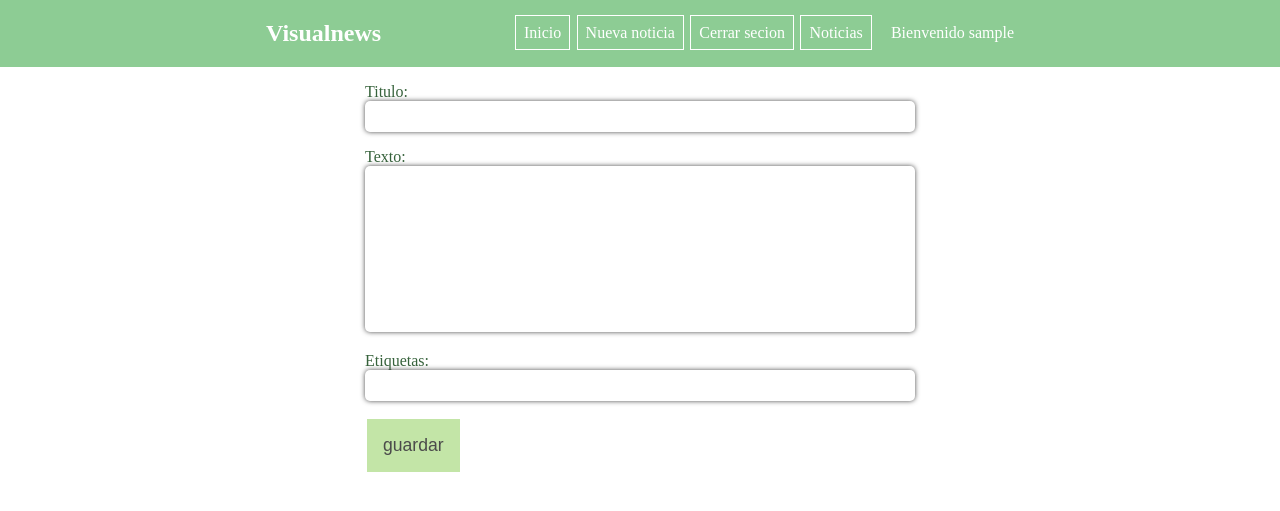
After one commit to arielstu/mi-proyecto-django, a Django app: page /noticias/nueva/ in a window 1280 px wide. The commit adds this page. Shown: the top 511 px of the page. Run offline with Django 3.2, Linux system fonts and the light colour scheme; the visitor is signed in with stand-in values (Sample User, id 1).

Commit message:
casi completo

```diff
--- a/visualnews/admin.py
+++ b/visualnews/admin.py
@@ -2,6 +2,8 @@ from django.contrib import admin
 
 from .models import Noticia
 from. models import Comentario
+from. models import Puntuacion
 
 admin.site.register(Noticia)
 admin.site.register(Comentario)
+admin.site.register(Puntuacion)
--- a/visualnews/forms.py
+++ b/visualnews/forms.py
@@ -1,5 +1,9 @@
 from django.contrib.auth.models import User
 from django.contrib.auth.forms import UserCreationForm
+from django import forms
+from .models import Noticia
+from .models import Comentario
+from .models import Puntuacion
 
 class RegistroForm(UserCreationForm):
     class Meta:
@@ -16,3 +20,18 @@ class RegistroForm(UserCreationForm):
             'last_name':'Appellido',
             'email':'Correo'
         }
+class NoticiaForm(forms.ModelForm):
+    class Meta:
+        model=Noticia
+        fields=('titulo','texto','etiquetas')
+
+class ComentarioForm(forms.ModelForm):
+    class Meta:
+        model=Comentario
+        fields=('texto',)
+        labels={'texto':''}
+class PuntuacionForm(forms.ModelForm):
+    class Meta:
+        model=Puntuacion
+        fields=('voto',)
+        labels={'Voto':'Punto',}
--- /dev/null
+++ b/visualnews/static/css/estilos.css
@@ -0,0 +1,297 @@
+@import url(normalize.css);
+*{
+    box-sizing: border-box;
+}
+.cuerpo{
+
+}
+body{
+    margin:0;
+}
+.menu-principal{
+    background-color: #8DCC94;
+
+}
+.menu-centrar{
+
+    display: flex;
+    justify-content: space-between;
+    align-items: center;
+    flex-wrap: wrap;
+    max-width: 780px;
+    min-width: 780px;
+    margin: auto;
+}
+.nav-1{
+    list-style: none;
+    display: flex;
+    justify-content: space-between;
+
+}
+.link-nav-1{
+    padding:.5rem;
+    margin:0 0.2rem;
+    text-decoration: none;
+    color:#fff;
+    border:solid 1px #fff;
+    transition: .2s;
+}
+.link-nav-1:hover{
+    background:#fff;
+    color:#8CE045;
+}
+.usuario{
+    color :#fff;
+    padding:0 1rem;
+}
+.logo{
+    padding:0 1rem;
+    color:#fff;
+}
+.main{
+
+    max-width: 780px;
+    min-width: 780px;
+    margin:1rem auto;
+
+}
+.articulo-main{
+    width:100%;
+    display:flex;
+    justify-content: space-between;
+    align-items: center;
+    border:solid 2px #03A537;
+    border-radius: 5px;
+    margin:1rem 0;
+    padding:0 1rem;
+    background: #fff;
+}
+.cabeza-articulo{
+    display:flex;
+    flex-wrap: wrap;
+    max-width: 60%;
+}
+.titulo{
+    width:100%;
+
+}
+.link-titulo{
+    text-decoration: none;
+    color:#03A537;
+
+}
+.autor,.fecha,.titulo{
+    margin:.2rem 0;
+}
+.link-titulo:hover{
+    opacity: .5;
+    transition: .1s;
+}
+.autor,.fecha{
+    font-size: 0.8rem;
+    color:#4B4B4B;
+    margin-right: 0.5rem;
+}
+.texto{
+    white-space: pre-wrap;
+    text-align: justify;
+
+}
+.texto p{
+    margin:0;
+}
+.pie-articulo{
+    display:flex;
+    align-items: center;
+    flex-wrap:wrap;
+    justify-content: space-between;
+}
+.puntos{
+    color:#03A537;
+}
+.form-nueva-noticia{
+    max-width: 550px;
+
+    margin:1rem auto;
+    display:felx;
+    flex-direction: column;
+    flex-wrap: wrap;
+}
+.form-nueva-noticia input,.form-nueva-noticia textarea{
+    width:100%;
+    min-width: 100%;
+    resize: none;
+    border-radius: 5px;
+    box-shadow: #4B4B4B 0px 0px 5px;
+    border:none;
+    padding:.5rem;
+}
+.form-nueva-noticia label{
+    color:#36623B;
+}
+.form-nueva-noticia button{
+    background: #C3E5A7;
+    border:solid 2px #fff;
+    padding:1rem;
+    color:#4B4B4B;
+    font-size: 1.1rem;
+}
+.form-nueva-noticia button:hover{
+    cursor: pointer;
+    background: #fff;
+    transition: .2s;
+}
+.etiquetas{
+    width:100%;
+    margin:0.3rem;
+}
+.accion-crud{
+    padding:.3rem 1rem;
+    text-decoration: none;
+    background: #8DCC94;
+    border-radius: 5px;
+    color:#fff;
+}
+.accion-crud:hover{
+    background: #fff;
+    transition: .2s;
+    color:#8DCC94;
+}
+.form-login{
+    max-width: 550px;
+    margin:1rem auto;
+    display: flex;
+    flex-direction: column;
+
+}
+.form-login input{
+    padding:.5rem;
+    margin: 1rem 0;
+}
+.form-login input[type="submit"]{
+    background: #C3E5A7;
+    border:solid 2px #fff;
+
+    color:#4B4B4B;
+    font-size: 1.1rem;
+}
+.form-login input[type="submit"]:hover{
+    cursor: pointer;
+    background: #fff;
+    transition: .2s;
+}
+.form-register{
+    max-width: 550px;
+    margin:1rem auto;
+    display: flex;
+    flex-direction: column;
+}
+.form-register p{
+    margin:0;
+}
+.form-register input{
+    padding:.2rem;
+    margin: .2rem 0;
+    width: 100%;
+}
+.form-register button{
+    background: #C3E5A7;
+    border:solid 2px #fff;
+
+    color:#4B4B4B;
+    font-size: 1.1rem;
+}
+.form-register button:hover{
+    cursor: pointer;
+    background: #fff;
+    transition: .2s;
+}
+.editar{
+    text-decoration: none;
+    display: block;
+    width: 100%;
+    text-align: center;
+    margin:1rem 0;
+    padding:1rem 0;
+    background: #8CE045;
+    color:#fff;
+    border-radius: 5px;
+    font-size: 1.3rem;
+}
+.editar:hover{
+    opacity: 0.7;
+}
+.comentarios textarea{
+    width:100%;
+    resize: none;
+    border-radius: 5px;
+    box-shadow: #4B4B4B 0px 0px 5px;
+    border:none;
+    padding:.5rem;
+    height: 100px;
+}
+.comentario{
+    display: flex;
+    flex-wrap:wrap;
+    align-items: center;
+    justify-content: space-between;
+    margin-top: 1rem;
+    border:solid 2px #36623B;
+    border-radius:5px;
+    padding:1rem;
+}
+.comentario p, .comentario h4{
+    margin: .2rem 0;
+}
+.comentario p{
+    padding:.5rem;
+    border-left: 1px solid #36623B;
+    margin-left: 1rem;
+    width:70%;
+
+}
+.fecha-comentario{
+    width:100%;
+    margin: 0.2rem 0;
+    font-size: 0.7rem;
+    color:rgb(181, 181, 181);
+}
+.form-puntos{
+    display: flex;
+    align-items: center;
+
+}
+.form-puntos button{
+    padding:.2rem;
+    height: 2rem;
+    background: #fff;
+    border:2px solid #8CE045;
+
+}
+.form-puntos button:hover{
+    border:2px solid #36623B;
+    cursor: pointer;
+    transition: .2s;
+}
+.form-puntos label{
+    color:#4B4B4B;
+}
+.puntuacion-noticia{
+    color:rgb(80, 121, 211);
+    font-size: 1.5rem;
+}
+.comentar{
+    width:100%;
+    padding:1rem 0;
+    background: #8CE045;
+    color:#fff;
+    border:none;
+    font-size: 1.3rem;
+    border-radius: 5px;
+}
+.comentar:hover{
+
+    cursor: pointer;
+    opacity: .7;
+    transition: .2s;
+}
--- /dev/null
+++ b/visualnews/templates/visualnews/noticia_nueva.html
@@ -0,0 +1,12 @@
+{% extends 'visualnews/plantilla_header.html' %}
+
+{% block title %}
+    Visualnews-Nueva-noticia
+{% endblock %}
+{% block body %}
+    <form method="POST" class="form-nueva-noticia">
+        {% csrf_token %}
+        {{ form.as_p }}
+        <button type="submit">guardar</button>
+    </form>
+{% endblock %}
--- /dev/null
+++ b/visualnews/templates/visualnews/plantilla_header.html
@@ -0,0 +1,49 @@
+{% load staticfiles %}
+<!DOCTYPE html>
+<html lang="es">
+<head>
+    <meta charset="UTF-8">
+    <meta name="viewport" content="width=device-width, initial-scale=1.0">
+    <meta http-equiv="X-UA-Compatible" content="ie=edge">
+    <title>{% block title %}Visualnews{% endblock %}</title>
+    <link rel="stylesheet" href="{% static 'css/estilos.css' %}">
+</head>
+<body class="cuerpo">
+
+    <header class="menu-principal">
+        <div class="menu-centrar">
+            <div class="logo">
+                <h2>Visualnews</h2>
+            </div>
+            <nav class="nav-principal">
+                <ul class="nav-1">
+                    <li ><a href="{% url 'index' %}" class="link-nav-1">Inicio</a></li>
+
+                    <li> <a href="{% url 'noticia_nueva' %}" class="link-nav-1">Nueva noticia</a></li>
+                    {% if usuario %}
+                    {% if usuario == 'AnonymousUser' %}
+                        <li><a href="{% url 'registrar' %}" class="link-nav-1">Registrarce</a></li>
+                        <li><a href="{% url 'login' %}"  class="link-nav-1">Iniciar secion</a></li>
+                    {% else %}
+
+                        <li><a href="{% url 'logout' %}" class="link-nav-1">Cerrar secion</a></li>
+                        <li><a href="{% url 'noticias' %}" class="link-nav-1">Noticias</a></li>
+                        <li class="usuario">Bienvenido {{usuario}}</li>
+                    {% endif %}
+                    {% else %}
+                        <li><a href="{% url 'registrar' %}" class="link-nav-1">Registrarce</a></li>
+                        <li><a href="{% url 'login' %}" class="link-nav-1">Iniciar secion</a></li>
+                    {% endif %}
+
+                </ul>
+            </nav>
+        </div>
+    </header>
+    <main class="main">
+        {% block body%}
+        {% endblock %}
+    </main>
+
+
+</body>
+</html>
--- a/visualnews/urls.py
+++ b/visualnews/urls.py
@@ -1,9 +1,26 @@
 
 from django.urls import path
 from .views import RegistroUsuario
+from .views import inicio
+from .views import noticia_nueva
+from .views import noticia_editar
+from .views import noticia
+from .views import noticias
+from .views import publicar
+from .views import ocultar
+from .views import eliminar
 from django.contrib.auth.views import login
+from django.contrib.auth.views import logout
 urlpatterns = [
     path('registro/',RegistroUsuario.as_view(),name="registrar"),
     path('login/',login,{'template_name':'visualnews/login.html'},name="login"),
-    path('',RegistroUsuario.as_view(),name="index")
+    path('logout/',logout,{'template_name':'visualnews/index.html'},name="logout"),
+    path('',inicio,name="index"),
+    path('noticias/nueva/',noticia_nueva,name="noticia_nueva"),
+    path('noticias/editar/<int:id>',noticia_editar,name="noticia_editar"),
+    path('noticias/<int:id>/',noticia,name="noticia"),
+    path('noticias/',noticias,name="noticias"),
+    path('noticias/publicar/<int:id>/',publicar,name="publicar"),
+    path('noticias/ocultar/<int:id>/',ocultar,name="ocultar"),
+    path('noticias/eliminar/<int:id>/',eliminar,name="eliminar"),
 ]
--- a/visualnews/views.py
+++ b/visualnews/views.py
@@ -3,9 +3,149 @@ from django.contrib.auth.forms import UserCreationForm
 from django.views.generic import CreateView
 from django.urls import reverse_lazy
 from .forms import RegistroForm
+from  django.shortcuts import render
+from .models import Noticia
+from .models import Comentario
+from .models import Puntuacion
+from django.utils import timezone
+from .forms import NoticiaForm
+from .forms import ComentarioForm
+from .forms import PuntuacionForm
+from django.shortcuts import redirect
+from django.shortcuts import get_object_or_404
 
 class RegistroUsuario(CreateView):
     model=User
     template_name="visualnews/registrar.html"
     form_class=RegistroForm
-    success_url=reverse_lazy('registrar')
+
+    success_url=reverse_lazy('index')
+
+def inicio(request):
+    noticias=Noticia.objects.filter(publico=True).order_by('fecha_publicacion')
+    usuario=str(request.user)
+    return render(request,'visualnews/index.html',{'noticias':noticias,'usuario':usuario})
+
+def noticia_nueva(request):
+    if str(request.user)=='AnonymousUser':
+        return redirect('login')
+    if request.method=="POST":
+        form=NoticiaForm(request.POST)
+        if form.is_valid():
+            post=form.save(commit=False)
+            post.autor=request.user
+            post.save()
+            return redirect('noticias')
+    else:
+        usuario=str(request.user)
+        form = NoticiaForm()
+    return render(request,'visualnews/noticia_nueva.html',{'form':form,'usuario':usuario})
+
+def noticia_editar(request,id):
+    if str(request.user)=='AnonymousUser':
+        return redirect('login')
+    noticia = get_object_or_404(Noticia, id=id)
+    if request.method=="POST":
+        form=NoticiaForm(request.POST,instance=noticia)
+        if form.is_valid():
+            post=form.save(commit=False)
+            post.autor=request.user
+            post.save()
+            return redirect('index')
+    else:
+        form = NoticiaForm(instance=noticia)
+    usuario=str(request.user)
+    return render(request,'visualnews/noticia_nueva.html',{'form':form,'usuario':usuario})
+
+def noticia(request,id):
+    usuario=str(request.user)
+    noticia=Noticia.objects.get(id=id)
+    if noticia.publico==False:
+        return redirect('index')
+    if request.method=="POST":
+        try:
+            form=ComentarioForm(request.POST)
+            if form.is_valid() and str(request.user)!='AnonymousUser':
+                comentario=form.save(commit=False)
+                comentario.autor=request.user
+                comentario.noticia=noticia
+                comentario.save()
+                return redirect('noticia',noticia.id)
+        except:
+            pass
+        try:
+            puntuacion1=Puntuacion.objects.get(noticia=noticia,autor=request.user)
+            puntuacion2=Puntuacion.objects.get(noticia=noticia,autor=request.user)
+            formp=PuntuacionForm(request.POST,instance=puntuacion1)
+            if formp.is_valid() and str(request.user)!='AnonymousUser':
+                    puntuacion1=formp.save(commit=False)
+                    puntuacion1.autor=request.user
+                    puntuacion1.noticia=noticia
+                    puntuacion1.save()
+                    if puntuacion1.voto and puntuacion1.voto != puntuacion2.voto :
+                        noticia.puntuar(1)
+                    elif puntuacion1.voto == False and puntuacion1.voto != puntuacion2.voto:
+                        noticia.puntuar(-1)
+                    return redirect('noticia',noticia.id)
+        except:
+            try:
+                formp=PuntuacionForm(request.POST)
+                if formp.is_valid() and str(request.user)!='AnonymousUser':
+                        puntuacion=formp.save(commit=False)
+                        puntuacion.autor=request.user
+                        puntuacion.noticia=noticia
+                        puntuacion.save()
+                        if puntuacion.voto:
+                            noticia.puntuar(1)
+                        return redirect('noticia',noticia.id)
+            except:
+                pass
+    form=ComentarioForm()
+    formp=False
+    if str(request.user)!='AnonymousUser':
+        try:
+            puntuacion=Puntuacion.objects.get(noticia=noticia,autor=request.user)
+            formp=PuntuacionForm(instance=puntuacion)
+        except:
+            formp=PuntuacionForm()
+    comentarios=Comentario.objects.filter(noticia=noticia).order_by('-fecha_publicacion')
+    return render(request,'visualnews/noticia.html',{'noticia':noticia,'usuario':usuario,'comentarios':comentarios,'form':form,'formp':formp})
+
+
+def noticias(request):
+    usuario=str(request.user)
+    if usuario=='AnonymousUser':
+        return redirect('login')
+
+    noticias=Noticia.objects.filter(fecha_creacion__lte=timezone.now(),autor=request.user).order_by('-fecha_publicacion')
+    return render(request,'visualnews/noticias.html',{'noticias':noticias,'usuario':usuario})
+
+def publicar(request,id):
+    usuario=str(request.user)
+    if usuario=='AnonymousUser':
+        return redirect('login')
+    noticia=Noticia.objects.get(id=id)
+    if noticia.autor != request.user:
+        return redirect('index')
+    noticia.publicar()
+    return redirect('noticias')
+
+def ocultar(request,id):
+    usuario=str(request.user)
+    if usuario=='AnonymousUser':
+        return redirect('login')
+    noticia=Noticia.objects.get(id=id)
+    if noticia.autor != request.user:
+        return redirect('index')
+    noticia.ocultar()
+    return redirect('noticias')
+
+def eliminar(request,id):
+    usuario=str(request.user)
+    if usuario=='AnonymousUser':
+        return redirect('login')
+    noticia=Noticia.objects.get(id=id)
+    if noticia.autor != request.user:
+        return redirect('index')
+    noticia.delete()
+    return redirect('noticias')
```
Also changed, not shown: visualnews/models.py (+18 -21 lines), visualnews/templates/visualnews/index.html (+26 -23 lines), visualnews/templates/visualnews/login.html (+8 -1 lines), visualnews/templates/visualnews/noticia.html (added, +59 -0 lines), visualnews/templates/visualnews/noticias.html (added, +35 -0 lines), visualnews/templates/visualnews/registrar.html (+8 -1 lines), visualnews/migrations/0006_auto_20180422_1059.py (added), visualnews/migrations/0007_auto_20180427_1601.py (added), visualnews/migrations/0008_auto_20180427_1902.py (added), visualnews/migrations/0009_auto_20180428_1957.py (added), visualnews/migrations/0010_auto_20180428_2011.py (added), visualnews/static/css/normalize.css (added).
